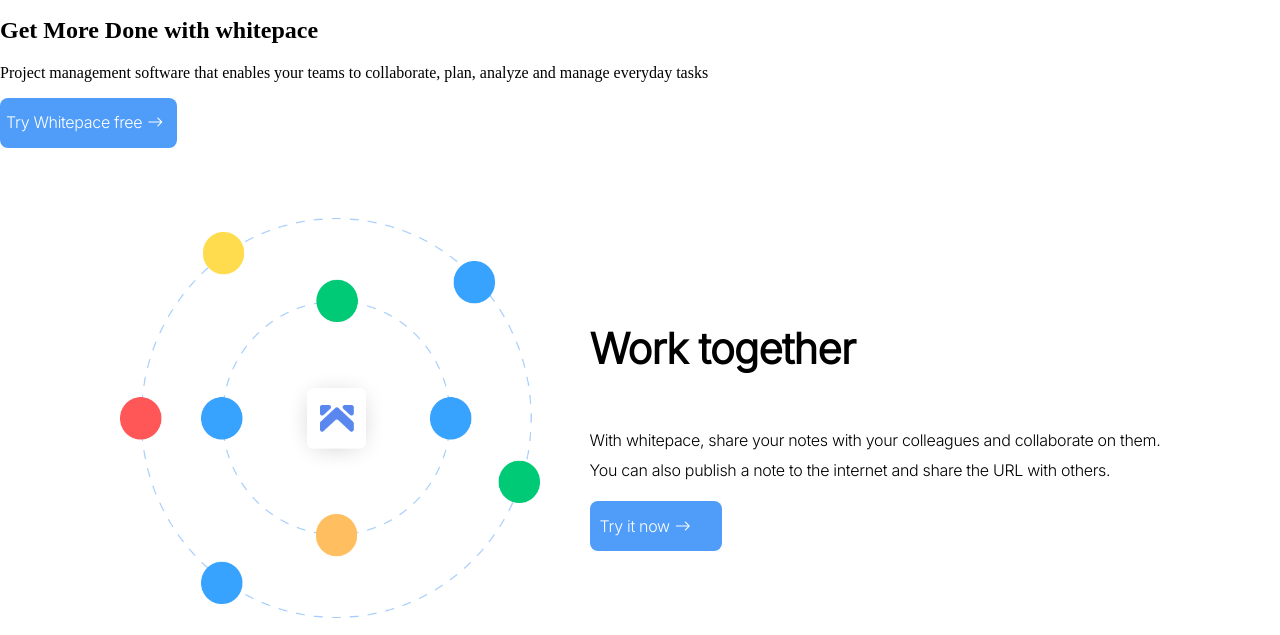
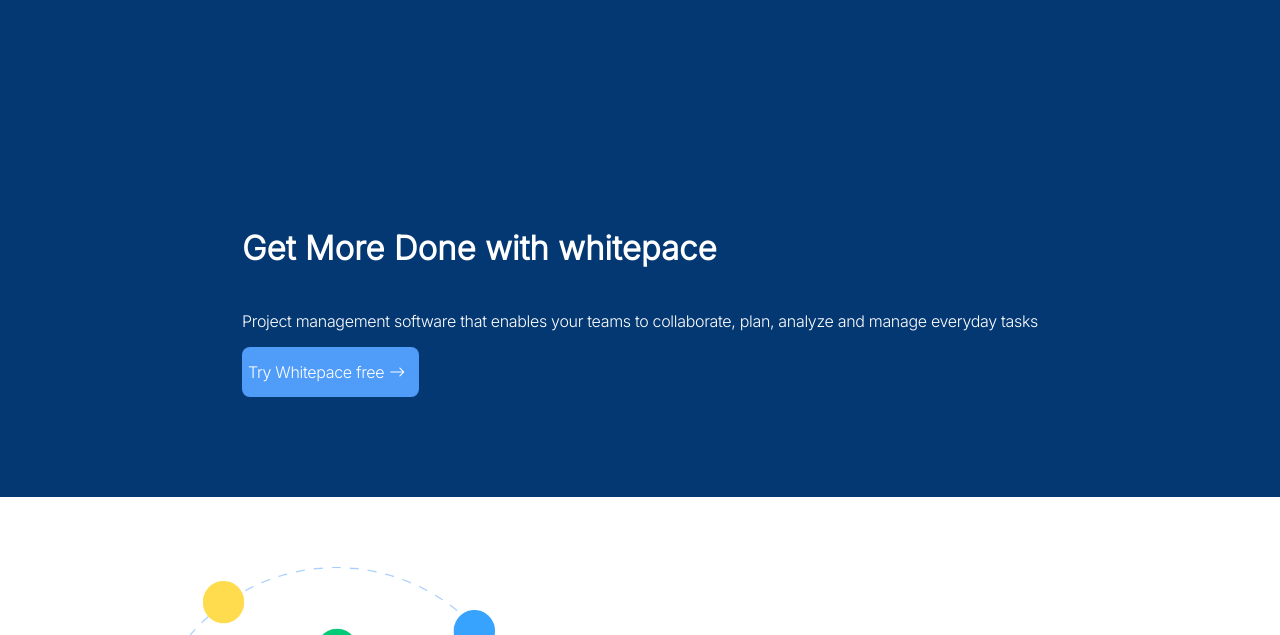
Before and after one commit to bouchraakl/exam.bouchra_akl, a plain HTML site: page index.html in a window 1280 px wide. Shown: the part 73-708 px from the top of the page. Drawn offline with nearby package versions, Linux system fonts and the light colour scheme.

Commit message:
Home structure

```diff
--- a/css/index.css
+++ b/css/index.css
@@ -101,6 +101,44 @@ color: #fff;
 cursor: pointer;
 }
 
+/* HOME */
+
+.home{
+    max-width: 100%;
+    height: auto;
+    height: 500px;
+    background-color: #043873;
+    display: flex;
+    justify-content: center;
+    align-items: flex-end;
+}
+
+.home .homeLayOut{
+    display: flex;
+    flex-direction: column;
+    align-items: flex-start;
+    margin-bottom: 100px;
+
+}
+
+.home .homeLayOut h2{
+font-family: Inter;
+font-size: 33px;
+font-weight: 700;
+color: #fff;
+text-align: left;
+
+}
+
+.home .homeLayOut p{
+font-family: Inter;
+font-size: 16px;
+font-weight: 400;
+letter-spacing: -0.02em;
+text-align: left;
+color: #fff;
+
+}
 /* SECTION TWO */
 
 .screenTwo{
```
